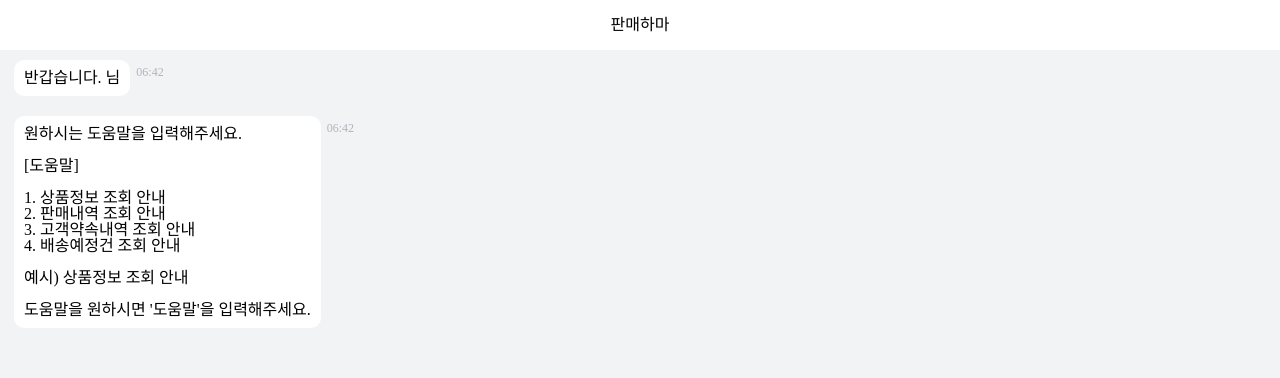
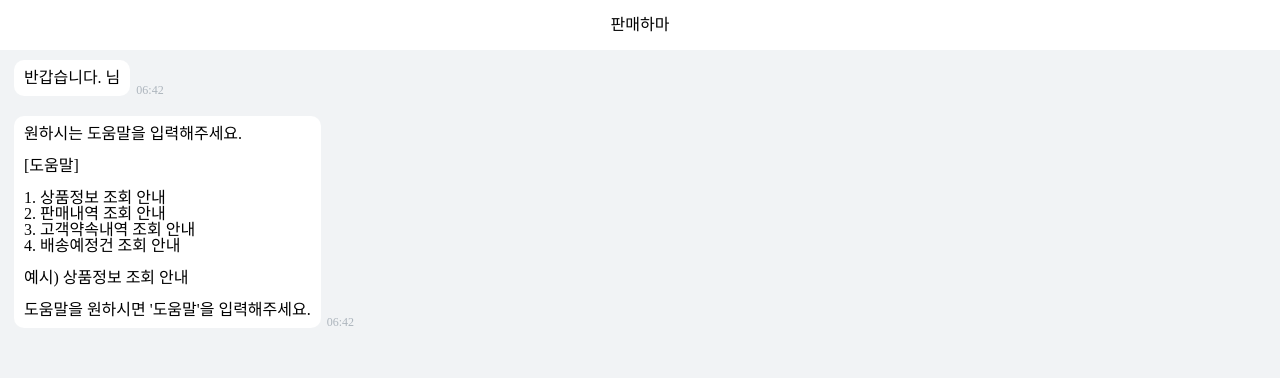
Before and after one commit to Hongji0611/hippo-sell, a React (Create React App) app: page /chat in a window 1280 px wide. Shown: the top 378 px of the page. Built offline with nearby package versions, Linux system fonts and the light colour scheme.

Commit message:
fix: Chat change-time-position

```diff
--- a/src/containers/chatting/Chatting.css
+++ b/src/containers/chatting/Chatting.css
@@ -45,16 +45,25 @@
 
 .userChatBox{
     clear: both;
+    position: relative;
 
+    overflow: hidden;
+    background-color: #f1f3f5;
+    padding-bottom: 10px;
 }
 
 .userDate{
     float: right;
     margin-top: 16px;
     margin-right: 6px;
+    margin-bottom: 10px;
 
     font-size: 12px;
     color: #adb5bd;
+/*
+    position: absolute;
+    bottom: 0;
+    right: 0; */
 }
 
 .userChat{
@@ -70,6 +79,7 @@
     margin-top: 10px;
     margin-right: 14px;
 
+    white-space: pre-wrap;
     word-break:break-all;
 }
 
@@ -85,10 +95,14 @@
 .botDate{
     margin-top: 16px;
     margin-left: 6px;
+    margin-bottom: 10px;
     float: left;
 
     font-size: 12px;
     color: #adb5bd;
+
+    position: absolute;
+    bottom: 0;
 }
 
 .botChat{
```
